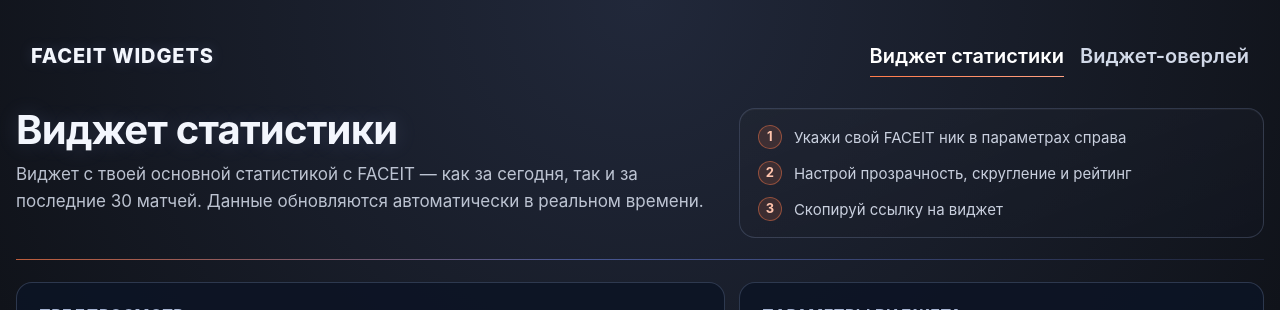
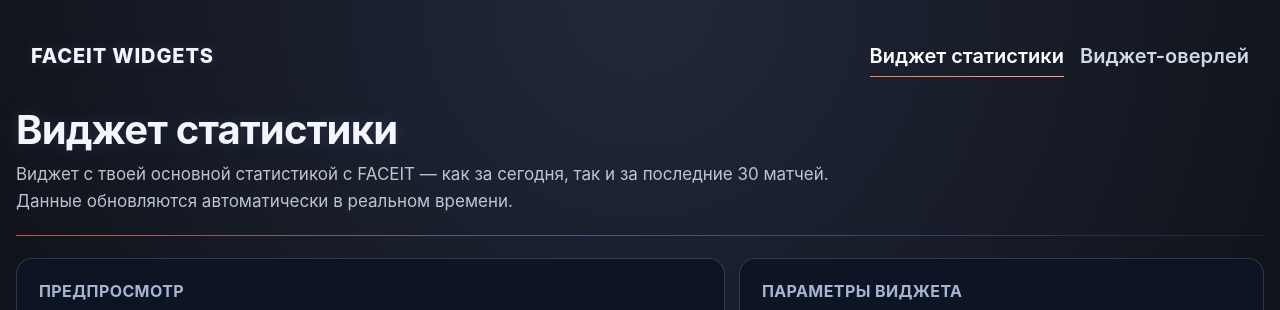
Before and after one commit to HunterM7/faceit-stats, a React (Vite) app in the folder client/: page /widgets/stats in a window 1280 px wide. Shown: the top 310 px of the page. Built offline with nearby package versions, Linux system fonts and the light colour scheme; no server answers.

Commit message:
Избавился от блока с инструкцией в шапке.

```diff
--- a/client/src/pages/stats-widget-page/stats-widget-page-content/stats-widget-page-content-hero-steps/stats-widget-page-content-hero-steps.scss
+++ /dev/null
@@ -1,42 +0,0 @@
-.stats-widget-page-content-hero-steps {
-  display: flex;
-  flex-direction: column;
-  gap: 12px;
-  margin: 0;
-  padding: 16px 18px;
-  list-style: none;
-  border-radius: 16px;
-  border: 1px solid rgba(149, 170, 214, 0.22);
-  background:
-    linear-gradient(160deg, rgba(255, 255, 255, 0.05), rgba(255, 255, 255, 0.02)),
-    rgba(8, 13, 26, 0.42);
-  box-shadow: inset 0 1px 0 rgba(255, 255, 255, 0.04);
-
-  &__step {
-    display: flex;
-    align-items: flex-start;
-    gap: 12px;
-  }
-
-  &__step-num {
-    flex-shrink: 0;
-    display: inline-flex;
-    align-items: center;
-    justify-content: center;
-    width: 24px;
-    height: 24px;
-    border-radius: 50%;
-    border: 1px solid rgba(255, 122, 73, 0.45);
-    background: rgba(255, 122, 73, 0.14);
-    font-size: 13px;
-    font-weight: 700;
-    color: #ffc4ad;
-  }
-
-  &__step-text {
-    padding-top: 2px;
-    font-size: 15px;
-    line-height: 1.45;
-    color: rgba(225, 232, 247, 0.88);
-  }
-}
--- a/client/src/pages/stats-widget-page/stats-widget-page-content/stats-widget-page-content-hero-steps/stats-widget-page-content-hero-steps.tsx
+++ /dev/null
@@ -1,28 +0,0 @@
-import { classNames } from '@/utils/classNames';
-import './stats-widget-page-content-hero-steps.scss';
-
-const STEPS = [
-  'Укажи свой FACEIT ник в параметрах справа',
-  'Настрой прозрачность, скругление и рейтинг',
-  'Скопируй ссылку на виджет',
-] as const;
-
-export type StatsWidgetPageContentHeroStepsProps = {
-  /** Дополнительный класс для стилизации компонента. */
-  className?: string | undefined;
-};
-
-export function StatsWidgetPageContentHeroSteps(props: StatsWidgetPageContentHeroStepsProps) {
-  const { className } = props;
-
-  return (
-    <ol className={classNames('stats-widget-page-content-hero-steps', className)}>
-      {STEPS.map((text, index) => (
-        <li key={text} className='stats-widget-page-content-hero-steps__step'>
-          <span className='stats-widget-page-content-hero-steps__step-num'>{index + 1}</span>
-          <span className='stats-widget-page-content-hero-steps__step-text'>{text}</span>
-        </li>
-      ))}
-    </ol>
-  );
-}
--- a/client/src/pages/stats-widget-page/stats-widget-page-content/stats-widget-page-content.scss
+++ b/client/src/pages/stats-widget-page/stats-widget-page-content/stats-widget-page-content.scss
@@ -11,10 +11,6 @@
   gap: 14px;
 
   &__hero {
-    display: grid;
-    grid-template-columns: var(--layout-grid-columns);
-    gap: var(--layout-grid-gap);
-    align-items: start;
     position: relative;
     margin: 0 0 8px;
     padding-bottom: 22px;
@@ -37,10 +33,6 @@
 
   &__hero-copy {
     min-width: 0;
-  }
-
-  &__hero-steps {
-    align-self: start;
   }
 
   &__hero-title {
@@ -301,10 +293,6 @@
   }
 
   @media (max-width: 900px) {
-    &__hero {
-      grid-template-columns: 1fr;
-    }
-
     &__metrics {
       grid-template-columns: 1fr;
     }
--- a/client/src/pages/stats-widget-page/stats-widget-page-content/stats-widget-page-content.tsx
+++ b/client/src/pages/stats-widget-page/stats-widget-page-content/stats-widget-page-content.tsx
@@ -12,7 +12,6 @@
   type StatsWidgetPagePreviewState,
 } from './stats-widget-page-content-preview/stats-widget-page-content-preview';
 import { StatsWidgetPageContentGuide } from './stats-widget-page-content-guide/stats-widget-page-content-guide';
-import { StatsWidgetPageContentHeroSteps } from './stats-widget-page-content-hero-steps/stats-widget-page-content-hero-steps';
 import './stats-widget-page-content.scss';
 
 const DEFAULT_WIDGET_BG_PERCENT = 96;
@@ -291,10 +290,11 @@
           <h1 className='stats-widget-page-content__hero-title'>Виджет статистики</h1>
           <p className='stats-widget-page-content__hero-lead'>
             Виджет с твоей основной статистикой с FACEIT — как за сегодня, так и за последние 30 матчей.
+          </p>
+          <p className='stats-widget-page-content__hero-lead'>
             Данные обновляются автоматически в реальном времени.
           </p>
         </div>
-        <StatsWidgetPageContentHeroSteps className='stats-widget-page-content__hero-steps'/>
       </header>
 
       <div className='stats-widget-page-content__metrics'>
```
